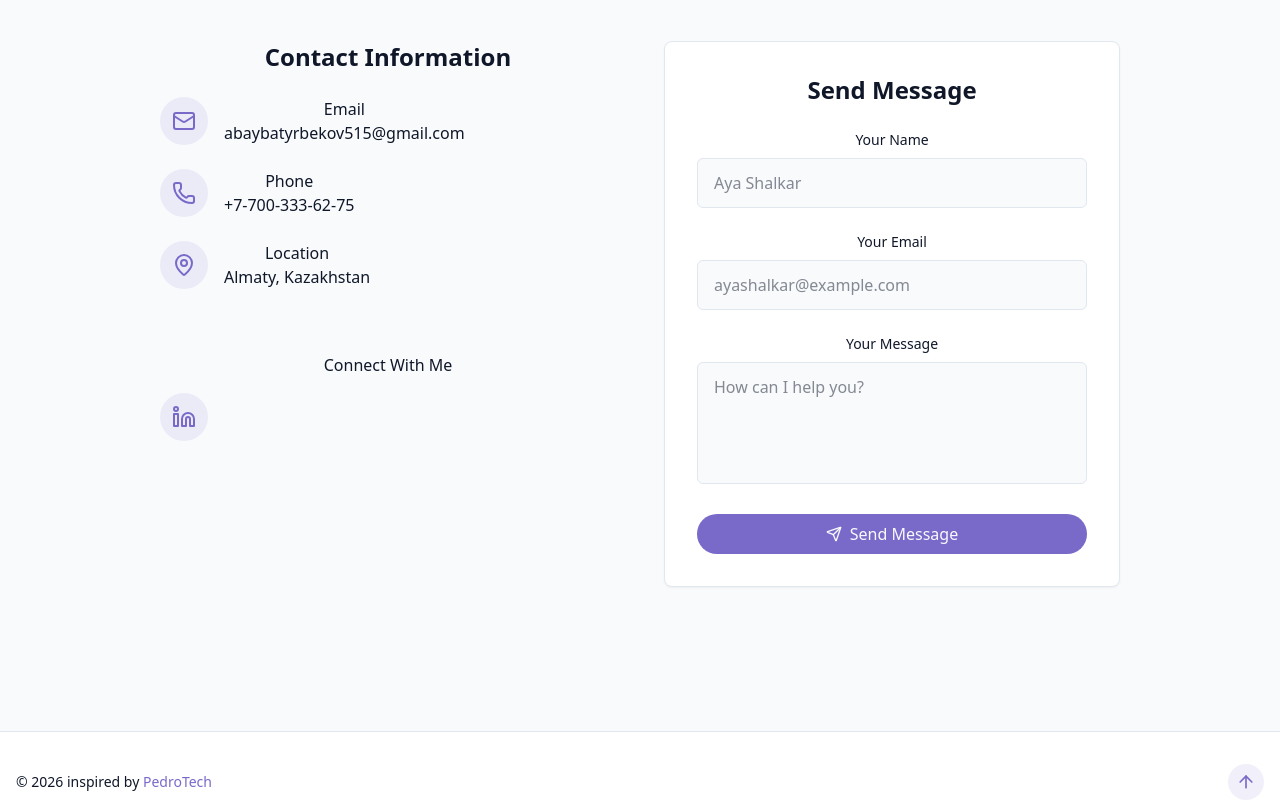
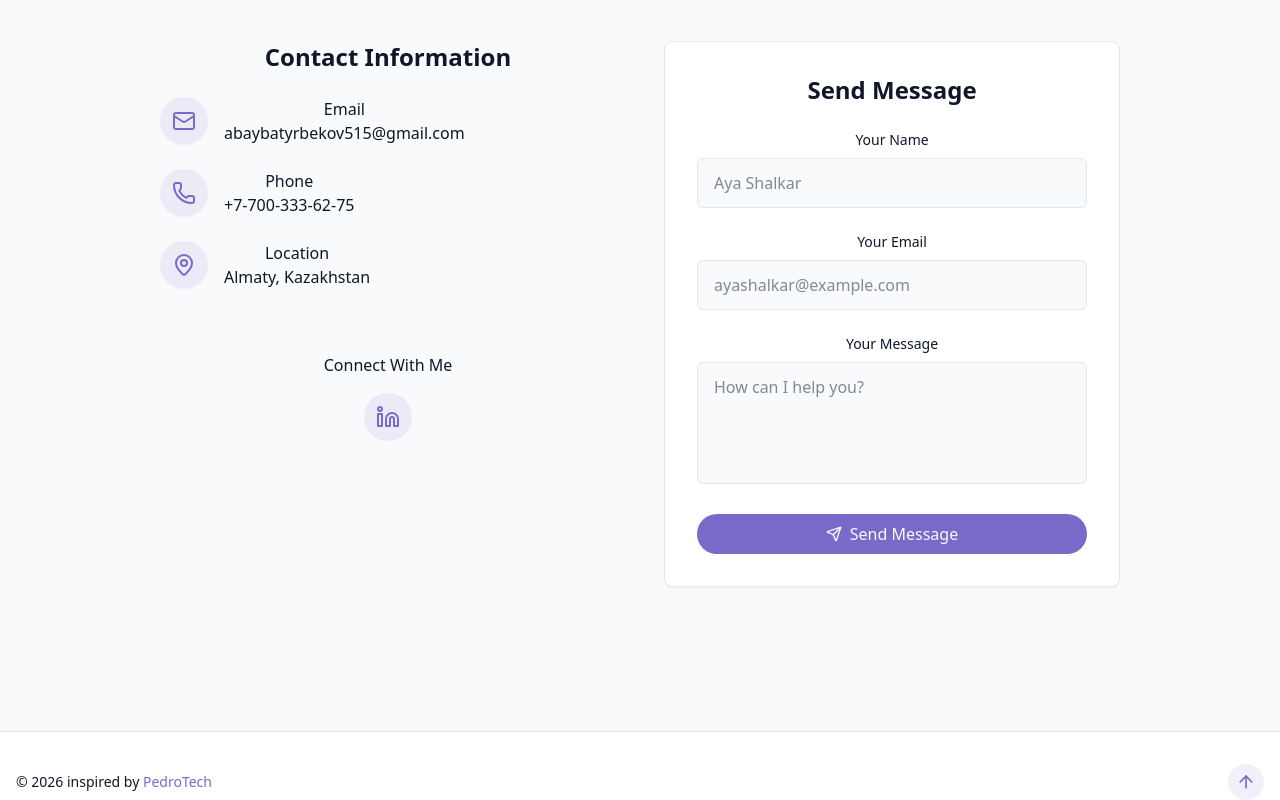
Before and after one commit to Abay-Bat/Portfolio, a React (Vite) app: page / in a window 1280 px wide. Shown: the part 4325-5125 px from the top of the page. Built offline with nearby package versions, Linux system fonts and the light colour scheme.

Commit message:
Update ContactSection.jsx

```diff
--- a/src/components/ContactSection.jsx
+++ b/src/components/ContactSection.jsx
@@ -113,9 +113,9 @@ export const ContactSection = () => {
 
             <div className="pt-8 ">
               <h4 className="font-medium mb-4 "> Connect With Me </h4>
-              <div className="flex space-x-4">
+              <div className="flex space-x-4 justify-center">
                 <a href="https://www.linkedin.com/in/abay-batyrbekov/" target="_blank" className="p-3 rounded-full bg-primary/10 hover:bg-primary/20 transition-colors">
-                  <Linkedin className="text-primary justify-center" />
+                  <Linkedin className="text-primary " />
                 </a>
               </div>
             </div>
```
